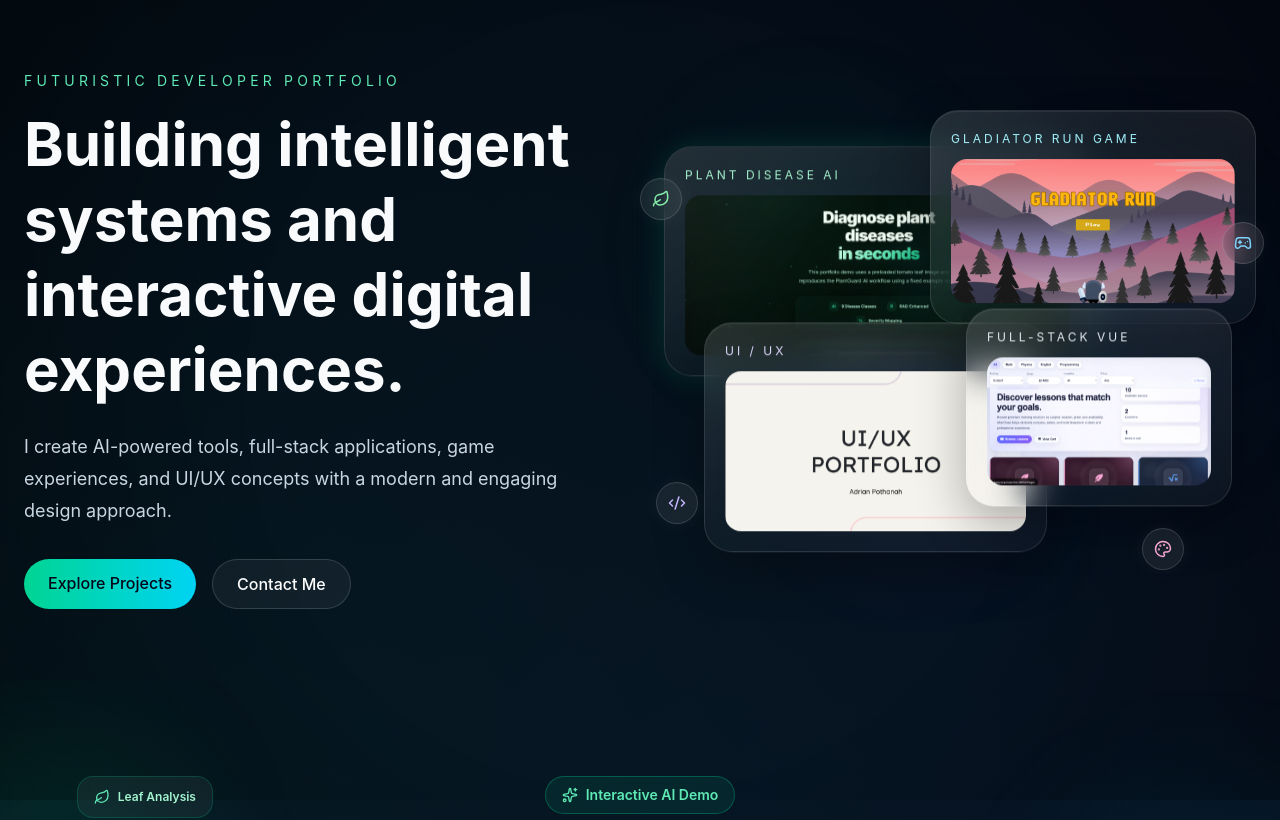
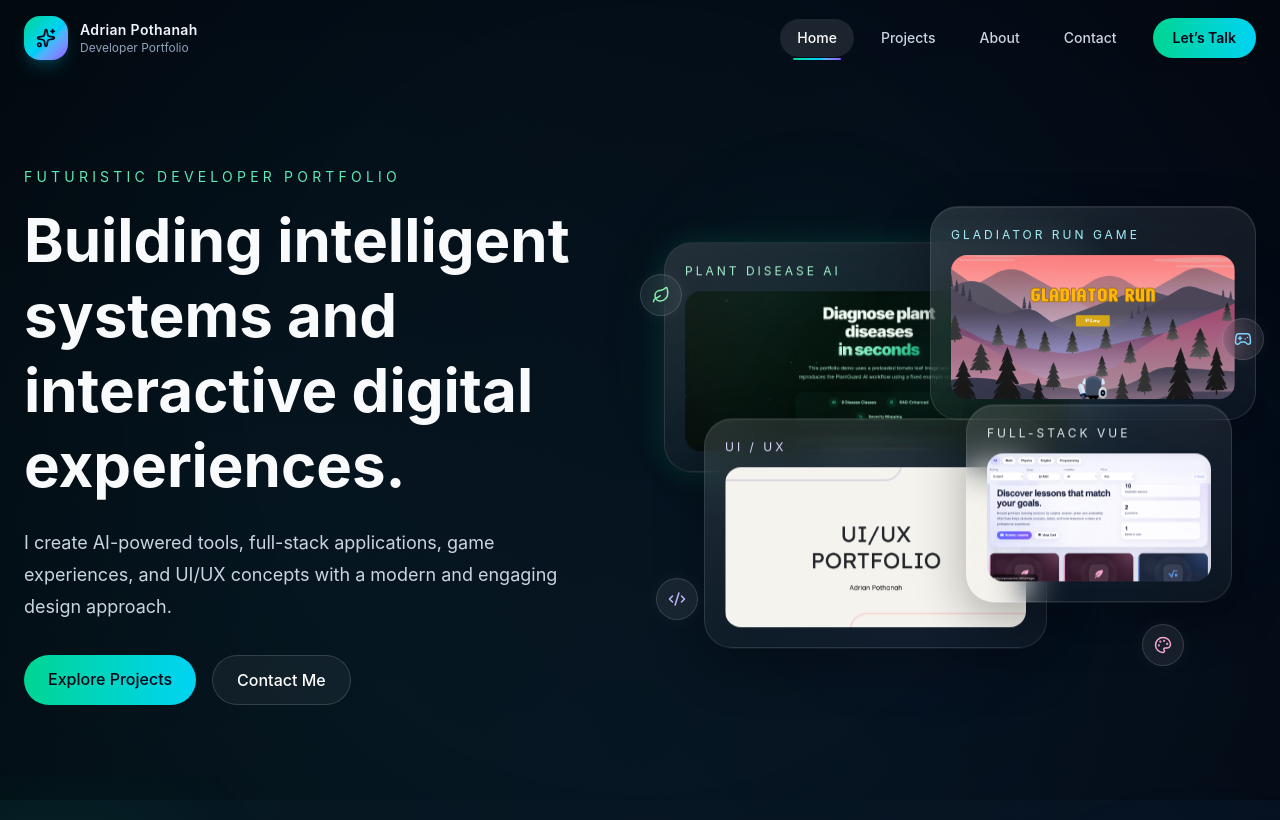
Before and after one commit to APJB7/portfolio_adrianpothanah, a React (Vite) app: page / in a window 1280 px wide. Shown: the top 820 px of the page. Built offline with nearby package versions, Linux system fonts and the light colour scheme.

Commit message:
Add final navbar

```diff
--- a/src/App.jsx
+++ b/src/App.jsx
@@ -1,4 +1,5 @@
 import { useEffect } from "react";
+import Navbar from "./components/Navbar";
 import Home from "./pages/Home";
 
 export default function App() {
@@ -26,7 +27,11 @@ export default function App() {
         <div className="site-parallax-orb site-parallax-orb-3"></div>
       </div>
 
-      <Home />
+      <Navbar />
+
+      <main className="pt-24">
+        <Home />
+      </main>
     </>
   );
 }
--- a/src/components/About.jsx
+++ b/src/components/About.jsx
@@ -7,9 +7,10 @@ export default function About() {
           Creating with logic, design, and interactivity.
         </h3>
         <p className="mt-6 max-w-3xl leading-8 text-slate-300">
-          I enjoy building projects that combine technical depth with engaging user experience.
-          My work spans AI systems, web development, games, and UI/UX concepts, with a focus on
-          turning ideas into polished digital products.
+          I enjoy building projects that bring together technology, creativity,
+          and user experience. From AI-driven systems and full-stack applications
+          to interactive games and UI/UX concepts, I like turning ideas into
+          digital products that are both functional and engaging.
         </p>
       </div>
     </section>
--- a/src/components/Hero.jsx
+++ b/src/components/Hero.jsx
@@ -16,7 +16,10 @@ export default function Hero() {
   }, []);
 
   return (
-        <section className="parallax-section mx-auto grid min-h-[85vh] max-w-7xl items-center gap-12 px-6 py-16 lg:grid-cols-2">
+    <section
+      id="home"
+      className="parallax-section mx-auto grid min-h-[85vh] max-w-7xl items-center gap-12 px-6 py-16 lg:grid-cols-2"
+    >
       <div className="parallax-layer parallax-reverse">
         <p className="mb-4 text-sm uppercase tracking-[0.3em] text-emerald-300">
           Futuristic Developer Portfolio
@@ -88,7 +91,7 @@ export default function Hero() {
           </div>
           <img
             src="/gladiator_run_logo.png"
-                        alt="Mario Game preview"
+            alt="Gladiator Run Game preview"
             className="h-36 w-full rounded-2xl object-cover"
           />
         </div>
--- a/src/components/Navbar.jsx
+++ b/src/components/Navbar.jsx
@@ -1,17 +1,149 @@
+import { useEffect, useState } from "react";
+import { Menu, X, Sparkles } from "lucide-react";
+
+const navLinks = [
+  { label: "Home", href: "#home", id: "home" },
+  { label: "Projects", href: "#projects", id: "projects" },
+  { label: "About", href: "#about", id: "about" },
+  { label: "Contact", href: "#contact", id: "contact" },
+];
+
 export default function Navbar() {
+  const [open, setOpen] = useState(false);
+  const [activeSection, setActiveSection] = useState("home");
+  const [scrolled, setScrolled] = useState(false);
+
+  useEffect(() => {
+    const handleScroll = () => {
+      setScrolled(window.scrollY > 20);
+
+      const sections = navLinks.map((link) => document.getElementById(link.id));
+      const scrollPosition = window.scrollY + 140;
+
+      for (const section of sections) {
+        if (!section) continue;
+
+        const top = section.offsetTop;
+        const height = section.offsetHeight;
+
+        if (scrollPosition >= top && scrollPosition < top + height) {
+          setActiveSection(section.id);
+          break;
+        }
+      }
+    };
+
+    handleScroll();
+    window.addEventListener("scroll", handleScroll);
+    return () => window.removeEventListener("scroll", handleScroll);
+  }, []);
+
+  useEffect(() => {
+    const handleResize = () => {
+      if (window.innerWidth >= 768) setOpen(false);
+    };
+
+    window.addEventListener("resize", handleResize);
+    return () => window.removeEventListener("resize", handleResize);
+  }, []);
+
   return (
-    <header className="sticky top-0 z-50 border-b border-white/10 bg-[#07111f]/80 backdrop-blur-xl">
+    <header
+      className={`fixed left-0 right-0 top-0 z-50 transition-all duration-300 ${
+        scrolled
+          ? "border-b border-white/10 bg-slate-950/80 shadow-[0_10px_40px_rgba(0,0,0,0.35)] backdrop-blur-xl"
+          : "bg-transparent"
+      }`}
+    >
       <div className="mx-auto flex max-w-7xl items-center justify-between px-6 py-4">
-        <div>
-          <p className="text-xs uppercase tracking-[0.3em] text-emerald-300">Portfolio</p>
-          <h1 className="text-lg font-semibold">Adrian Pothanah</h1>
-        </div>
+        <a
+          href="#home"
+          className="group flex items-center gap-3 text-white"
+          onClick={() => setOpen(false)}
+        >
+          <div className="flex h-11 w-11 items-center justify-center rounded-2xl bg-gradient-to-br from-emerald-400 via-cyan-400 to-violet-500 text-slate-950 shadow-lg shadow-cyan-500/20 transition duration-300 group-hover:scale-105">
+            <Sparkles className="h-5 w-5" />
+          </div>
 
-        <nav className="hidden gap-8 text-sm text-slate-300 md:flex">
-          <a href="#projects" className="hover:text-white">Projects</a>
-          <a href="#skills" className="hover:text-white">Skills</a>
-          <a href="#about" className="hover:text-white">About</a>
-          <a href="#contact" className="hover:text-white">Contact</a>
+          <div className="leading-tight">
+            <div className="text-sm font-semibold tracking-wide text-slate-100">
+              Adrian Pothanah
+            </div>
+            <div className="text-xs text-slate-400">Developer Portfolio</div>
+          </div>
+        </a>
+
+        <nav className="hidden items-center gap-3 md:flex">
+          {navLinks.map((link) => {
+            const isActive = activeSection === link.id;
+
+            return (
+              <a
+                key={link.id}
+                href={link.href}
+                className={`relative rounded-full px-4 py-2 text-sm font-medium transition-all duration-300 ${
+                  isActive
+                    ? "bg-white/10 text-white shadow-[0_0_0_1px_rgba(255,255,255,0.10)]"
+                    : "text-slate-300 hover:bg-white/5 hover:text-white"
+                }`}
+              >
+                {link.label}
+                {isActive && (
+                  <span className="absolute inset-x-3 -bottom-1 h-[2px] rounded-full bg-gradient-to-r from-emerald-400 via-cyan-400 to-violet-500" />
+                )}
+              </a>
+            );
+          })}
+
+          <a
+            href="#contact"
+            className="ml-2 rounded-full bg-gradient-to-r from-emerald-400 to-cyan-400 px-5 py-2.5 text-sm font-semibold text-slate-950 transition duration-300 hover:scale-[1.03] hover:shadow-lg hover:shadow-cyan-500/20"
+          >
+            Let’s Talk
+          </a>
+        </nav>
+
+        <button
+          onClick={() => setOpen((prev) => !prev)}
+          className="inline-flex h-11 w-11 items-center justify-center rounded-xl border border-white/10 bg-white/5 text-white transition hover:bg-white/10 md:hidden"
+          aria-label="Toggle menu"
+        >
+          {open ? <X size={20} /> : <Menu size={20} />}
+        </button>
+      </div>
+
+      <div
+        className={`overflow-hidden border-t border-white/10 bg-slate-950/95 transition-all duration-300 md:hidden ${
+          open ? "max-h-96 opacity-100" : "max-h-0 opacity-0"
+        }`}
+      >
+        <nav className="mx-auto flex max-w-7xl flex-col gap-2 px-6 py-4">
+          {navLinks.map((link) => {
+            const isActive = activeSection === link.id;
+
+            return (
+              <a
+                key={link.id}
+                href={link.href}
+                onClick={() => setOpen(false)}
+                className={`rounded-2xl px-4 py-3 text-sm font-medium transition ${
+                  isActive
+                    ? "bg-white/10 text-white"
+                    : "text-slate-300 hover:bg-white/5 hover:text-white"
+                }`}
+              >
+                {link.label}
+              </a>
+            );
+          })}
+
+          <a
+            href="#contact"
+            onClick={() => setOpen(false)}
+            className="mt-2 inline-flex w-fit rounded-full bg-gradient-to-r from-emerald-400 to-cyan-400 px-5 py-2.5 text-sm font-semibold text-slate-950"
+          >
+            Let’s Talk
+          </a>
         </nav>
       </div>
     </header>
```
Lines whose indentation alone changed are shown as unchanged.
